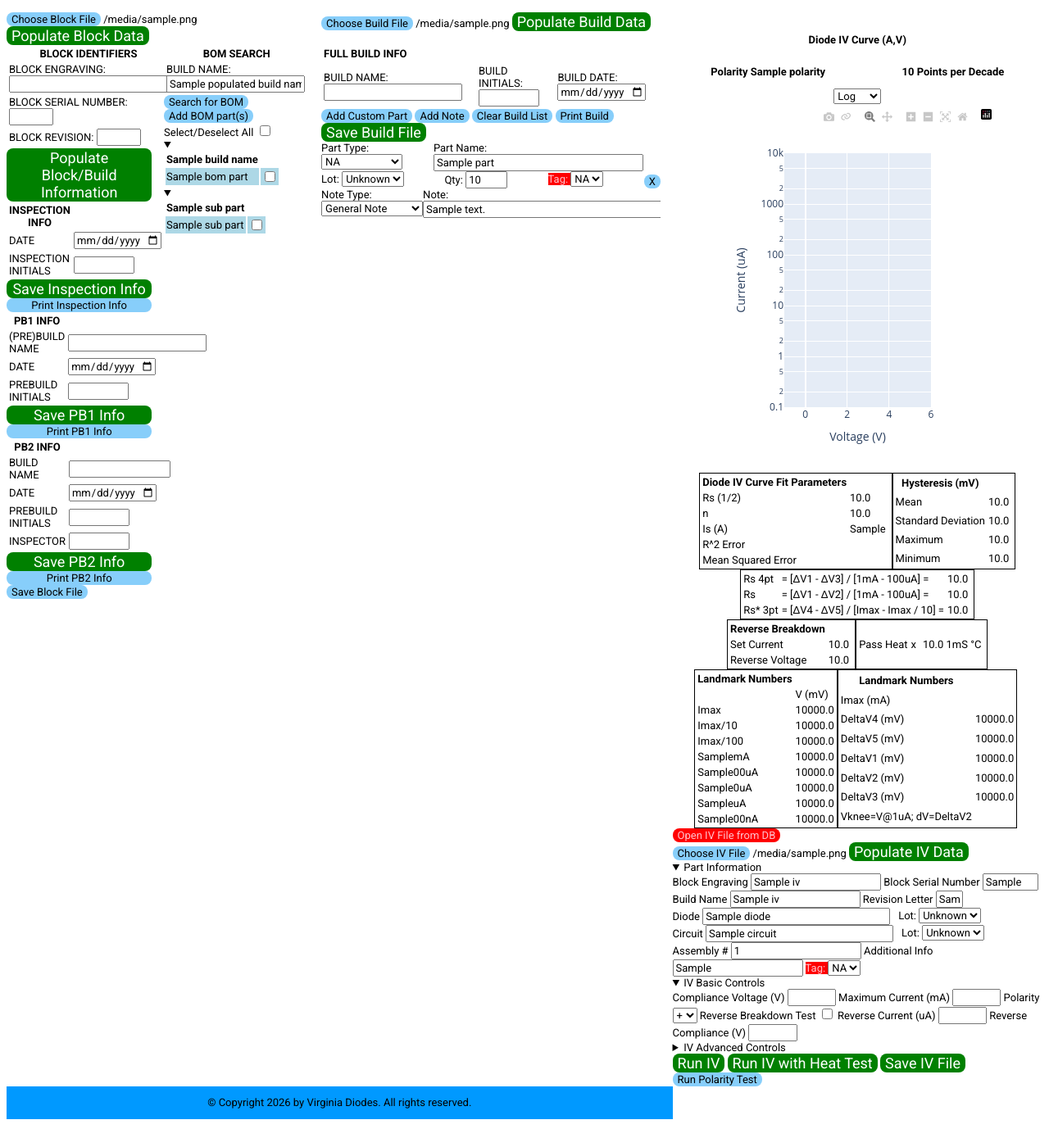
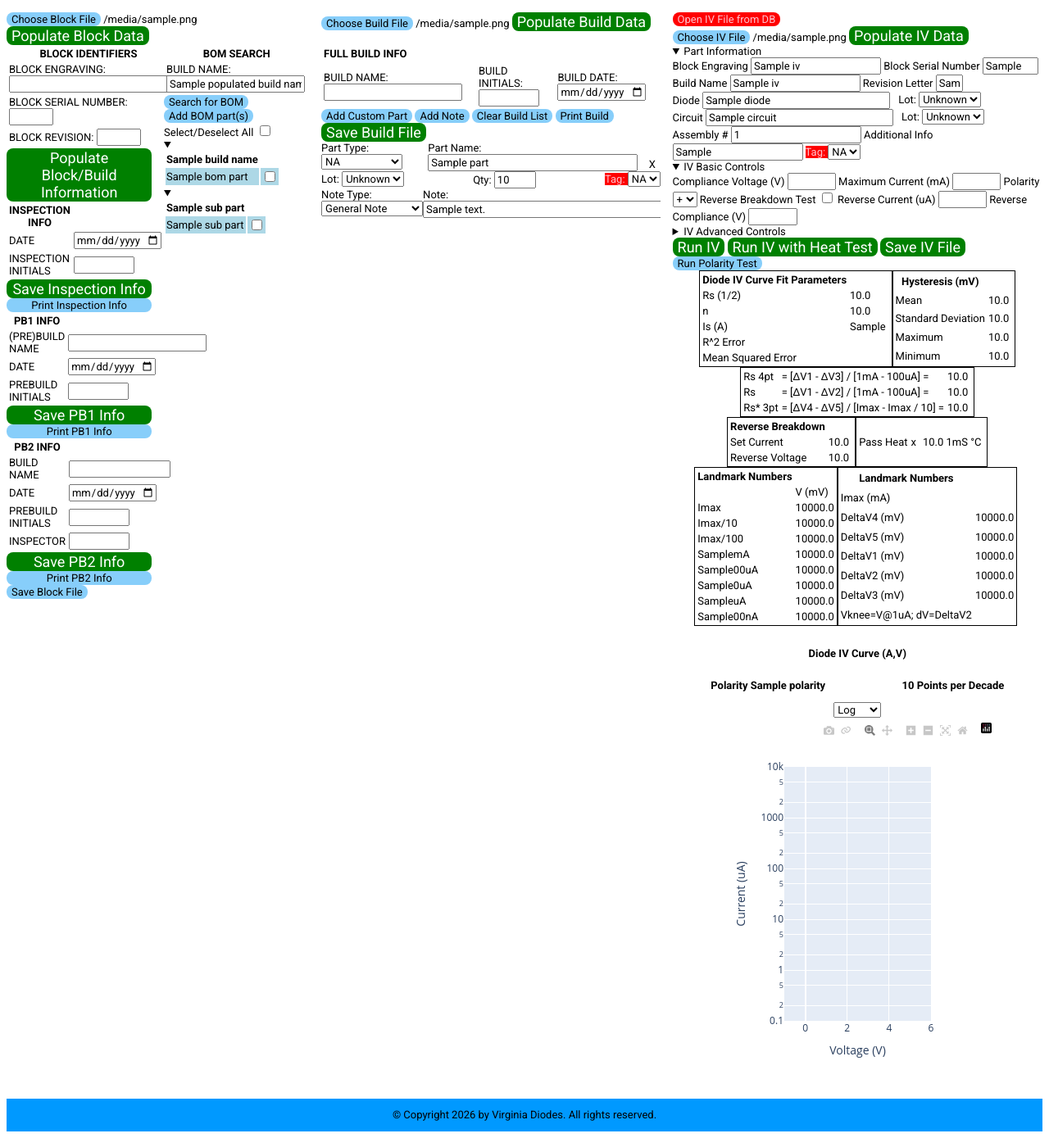
Before and after one commit to virginiadiodesinc/iv_labels_rma_application, a Flask app: template app/templates/iv-and-build-page.html in a window 1280 px wide. Shown: the part 48-1437 px from the top of the page at 82% size. Run offline with Flask 3, Linux system fonts and the light colour scheme; the template is opened without the code that fills it: most values are stand-ins (such as "Sample title", 1, 10 or a date in 2020); data that the repository does not hold is empty.

Commit message:
Very minor updates to part row layout
The X button (delete this part row from list) now has a transparent background and is on the top right of a part row instead of bottom right.

```diff
--- a/app/static/css/styles.css
+++ b/app/static/css/styles.css
@@ -126,6 +126,7 @@
 {
 	background-color: lightblue;
 }
+
 /* .bom-list td:nth-child(even), th:nth-child(even) {
   background-color: gray;
 }
@@ -254,6 +255,10 @@
 	justify-content: flex-end;
 }
 
+.delete-row-button {
+	background-color: transparent;
+}
+
 .part-row-part-quantity {
 	width: 7ch;
 	min-width: 50%;
--- a/app/templates/iv-and-build-page.html
+++ b/app/templates/iv-and-build-page.html
@@ -21,17 +21,14 @@
 	</div>
 
 	<div id="iv-page-container" class="iv-page-container">
-		<div>
-			{% include "partials/iv-page/iv-plot.html" %}
-		<div>
+
+		{% include "partials/iv-page/iv-plot.html" %}
 
 		<div id="iv-curve-information" class="iv-curve-information">
 			{% include "partials/iv-page/iv-info.html" %}
 		</div>
 
-		<div>
 			{% include "partials/iv-page/iv-gui-controls.html" %}
-		</div>
 
 	</div>
 
--- a/app/templates/partials/build-page/part-row.html
+++ b/app/templates/partials/build-page/part-row.html
@@ -57,6 +57,14 @@
 						oninput="sanitizeInput(this, ILLEGAL_FILENAME_CHARACTERS, true)">
 			</label>
 		</div>
+		<div class="delete-row-button-container">
+			<button
+				type="button"
+				onclick="this.closest('.part-row').remove()"
+				class="delete-row-button">
+				X
+			</button>
+		</div>
 	</div>
 	<div class="part-row-line-2">
 		<div class="lot-container">
@@ -102,14 +110,5 @@
 				</select>
 			</label>
 		</div>
-
-		<div class="delete-row-button-container">
-			<button
-				type="button"
-				onclick="this.closest('.part-row').remove()"
-				class="delete-row-button">
-				X
-			</button>
-		</div>
 	</div>
 </div>
```
